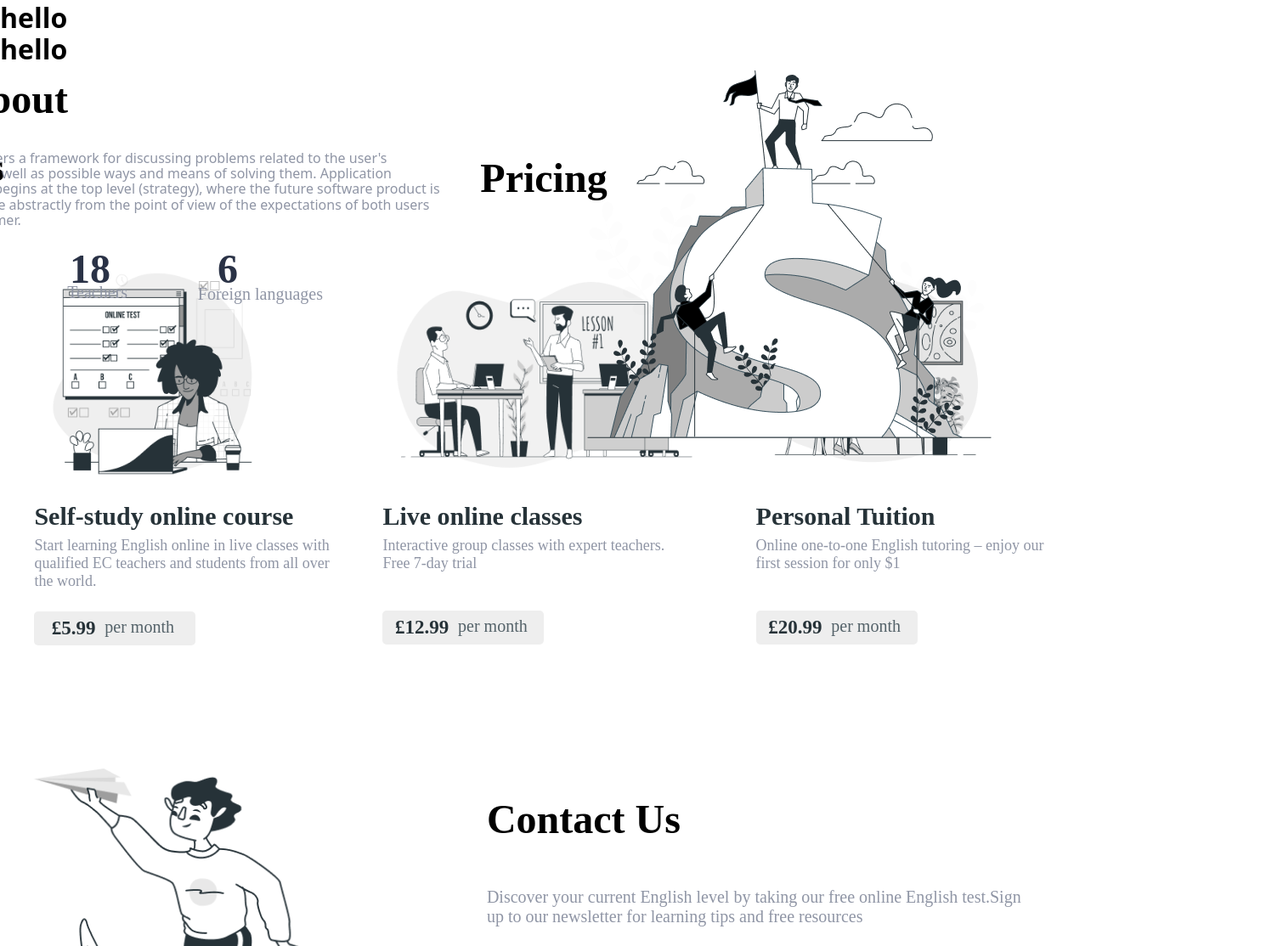
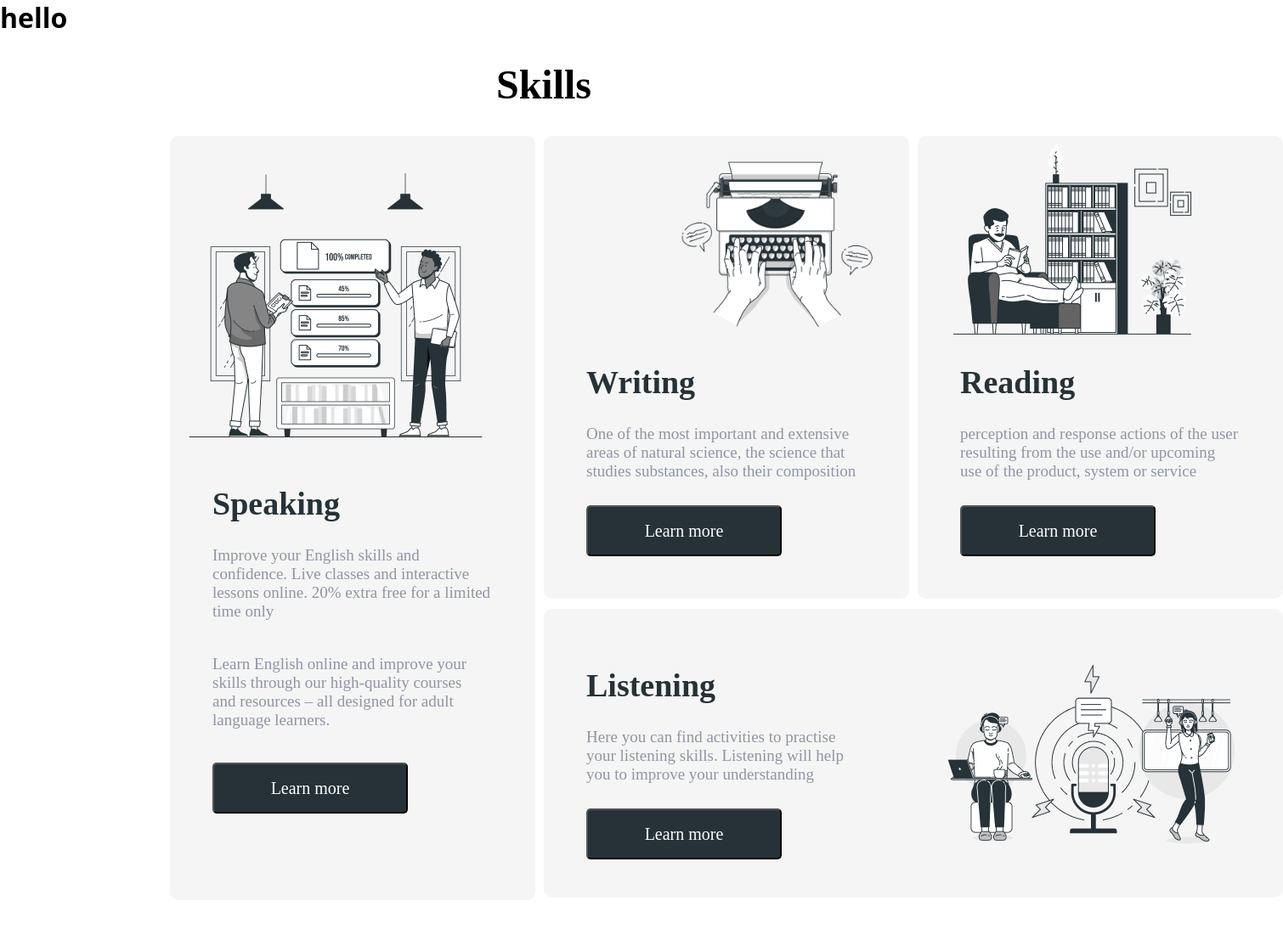
Before and after one commit to zxcenez/tim_prot, a website built with Parcel: page src/index.html in a window 1280 px wide. Shown: the part 82-1196 px from the top of the page at 85% size, 1510 px wide, since content can reach past the window. Built offline with nearby package versions, Linux system fonts and the light colour scheme.

Commit message:
skill
skill

```diff
--- a/src/partials/aboutus.html
+++ b/src/partials/aboutus.html
@@ -1,4 +1,4 @@
-<section>
+<!-- <section>
     <div>
         <div>
         <h2 class="Aboutus">
@@ -30,4 +30,4 @@
         </div>
         <img class="photo" src="/src/img/dollar.png" alt="">
     </div>
-</section>
+</section> -->
--- a/src/partials/skills.html
+++ b/src/partials/skills.html
@@ -1 +1,73 @@
-<h1>hello</h1>
+<section class="section_skil">
+    <div class="titl_skil">
+        <h1 class="titl__red_skil">Skills</h1>
+    </div>
+    <div class="conteiner">
+        <div class="div_red_flex">
+            <div class="box1_skil">
+                <img class="img_box1__skil" src="/src/img/skil_box1.png" alt="img">
+                    <div class="pad_red_box_skill">
+                        <h1 class="titl_box_skil">
+                            Speaking
+                        </h1>
+                        <p class="p_box_skil b1oxred">
+                            Improve your English skills and confidence.
+                            Live classes and interactive lessons online.
+                            20% extra free for a limited time only
+                        </p>
+                        <p class="p_box_skil_obza">
+                            Learn English online and improve your
+                            skills through our high-quality courses
+                            and resources – all designed for adult language learners.
+                        </p>
+                        <button type="button" class="button_skil">Learn more</button>
+                    </div>
+            </div>
+
+            <div class="red_flex_conteiner">
+                <div class="box2_skil">
+                    <img class="img_box1__skil red22" src="/src/img/skil_box2.png" alt="img">
+                    <div class="pad_red_box_skill">
+                        <h1 class="titl_box_skil">
+                            Writing
+                        </h1>
+                        <p class="p_box_skil">
+                            One of the most important and extensive
+                            areas of natural science, the science that
+                            studies substances, also their composition
+                        </p>
+                        <button type="button" class="button_skil">Learn more</button>
+                    </div>
+                </div>
+                <div class="box3_skil">
+                    <img class="img_box1__skil red33" src="/src/img/skil_box3.png" alt="img">
+                    <div class="pad_red_box_skill">
+                        <h1 class="titl_box_skil">
+                            Reading
+                        </h1>
+                        <p class="p_box_skil">
+                            perception and response actions of the user
+                            resulting from the use and/or upcoming use
+                            of the product, system or service
+                        </p>
+                        <button type="button" class="button_skil">Learn more</button>
+                    </div>
+                </div>
+                <div class="box4_skil">
+                    <img class="img_box1__skil red44" src="/src/img/skil_box4.png" alt="img">
+                    <div class="pad_red_box_skill box4_red_skil">
+                        <h1 class="titl_box_skil">
+                            Listening
+                        </h1>
+                        <p class="p_box_skil">
+                            Here you can find activities to practise
+                            your listening skills. Listening will help you
+                            to improve your understanding
+                        </p>
+                        <button type="button" class="button_skil">Learn more</button>
+                    </div>
+                </div>
+            </div>
+        </div>
+    </div>
+</section>
--- a/src/sass/componens/_aboutus.scss
+++ b/src/sass/componens/_aboutus.scss
@@ -1,107 +1,107 @@
-.pp {
-    position: absolute;
-    color: #8F95A5;
-    width: 635px;
-    margin-top: 100px;
-    right: 755px;
-}
+// .pp {
+//     position: absolute;
+//     color: #8F95A5;
+//     width: 635px;
+//     margin-top: 100px;
+//     right: 755px;
+// }
 
-.Aboutus {
-    position: absolute;
-    color: #000;
-    right: 1200px;
-    background-clip: border-box;
-    background-image: none;
-    font-family: Poppins;
-    font-size: 48px;
-    font-style: normal;
-    font-weight: 600;
-    line-height: 80px;
-    /* 166.667% */
-}
+// .Aboutus {
+//     position: absolute;
+//     color: #000;
+//     right: 1200px;
+//     background-clip: border-box;
+//     background-image: none;
+//     font-family: Poppins;
+//     font-size: 48px;
+//     font-style: normal;
+//     font-weight: 600;
+//     line-height: 80px;
+//     /* 166.667% */
+// }
 
-.wow {
-    position: absolute;
-    margin-top: 200px;
-    right: 1290px;
-    color: #2A3246;
-    font-family: Poppins;
-    font-size: 48px;
-    font-style: normal;
-    font-weight: 600;
-    line-height: 80px;
-    /* 166.667% */
+// .wow {
+//     position: absolute;
+//     margin-top: 200px;
+//     right: 1290px;
+//     color: #2A3246;
+//     font-family: Poppins;
+//     font-size: 48px;
+//     font-style: normal;
+//     font-weight: 600;
+//     line-height: 80px;
+//     /* 166.667% */
 
-}
+// }
 
-.waw {
-    position: absolute;
-    right: 1150px;
-    margin-top: 200px;
-    color: #2A3246;
-    font-family: Poppins;
-    font-size: 48px;
-    font-style: normal;
-    font-weight: 600;
-    line-height: 80px;
-    /* 166.667% */
-}
+// .waw {
+//     position: absolute;
+//     right: 1150px;
+//     margin-top: 200px;
+//     color: #2A3246;
+//     font-family: Poppins;
+//     font-size: 48px;
+//     font-style: normal;
+//     font-weight: 600;
+//     line-height: 80px;
+//     /* 166.667% */
+// }
 
-.www {
-    position: absolute;
-    color: #2A3246;
-    right: 1000px;
-    margin-top: 200px;
-    font-family: Poppins;
-    font-size: 48px;
-    font-style: normal;
-    font-weight: 600;
-    line-height: 80px;
-    /* 166.667% */
-}
+// .www {
+//     position: absolute;
+//     color: #2A3246;
+//     right: 1000px;
+//     margin-top: 200px;
+//     font-family: Poppins;
+//     font-size: 48px;
+//     font-style: normal;
+//     font-weight: 600;
+//     line-height: 80px;
+//     /* 166.667% */
+// }
 
 
-.photo {
-    position: absolute;
-    right: 100px;
-    width: 500px;
-    height: 500px;
-    margin-top: -100px;
-}
+// .photo {
+//     position: absolute;
+//     right: 100px;
+//     width: 500px;
+//     height: 500px;
+//     margin-top: -100px;
+// }
 
-.Pupils {
-    position: absolute;
-    color: #8F95A5;
-    margin-top: 240px;
-    right: 1300px;
-    font-family: Poppins;
-    font-size: 20px;
-    font-style: normal;
-    font-weight: 400;
-    line-height: normal;
-}
+// .Pupils {
+//     position: absolute;
+//     color: #8F95A5;
+//     margin-top: 240px;
+//     right: 1300px;
+//     font-family: Poppins;
+//     font-size: 20px;
+//     font-style: normal;
+//     font-weight: 400;
+//     line-height: normal;
+// }
 
 
-.Teachers {
-    position: absolute;
-    color: #8F95A5;
-    right: 1130px;
-    margin-top: 220px;
-    font-family: Poppins;
-    font-size: 20px;
-    font-style: normal;
-    font-weight: 400;
-    line-height: normal;
-}
+// .Teachers {
+//     position: absolute;
+//     color: #8F95A5;
+//     right: 1130px;
+//     margin-top: 220px;
+//     font-family: Poppins;
+//     font-size: 20px;
+//     font-style: normal;
+//     font-weight: 400;
+//     line-height: normal;
+// }
 
-.languages {
-    position: absolute;
-    color: #8F95A5;
-    right: 900px;
-    margin-top: 203px;
-    font-family: Poppins;
-    font-size: 20px;
-    font-style: normal;
-    font-weight: 400;
-    line-height: normal;
-}
+// .languages {
+//     position: absolute;
+//     color: #8F95A5;
+//     right: 900px;
+//     margin-top: 203px;
+//     font-family: Poppins;
+//     font-size: 20px;
+//     font-style: normal;
+//     font-weight: 400;
+//     line-height: normal;
+// }
--- a/src/sass/componens/skills.scss
+++ b/src/sass/componens/skills.scss
@@ -0,0 +1,156 @@
+.section_skil {
+    margin-bottom: 100px;
+}
+
+// flex
+.div_red_flex {
+    display: flex;
+    grid-gap: 10px;
+}
+
+.red_flex_conteiner {
+    display: flex;
+    flex-wrap: wrap;
+}
+
+// flex
+.pad_red_box_skill {
+    margin: 0px 50px;
+}
+
+// titl
+.titl_skil {
+    text-align: center;
+}
+
+.titl__red_skil {
+    padding: 20px;
+    color: #000;
+    font-family: Poppins;
+    font-size: 48px;
+    font-style: normal;
+    font-weight: 600;
+    line-height: 80px;
+}
+
+// text
+.titl_box_skil {
+    color: #263238;
+    font-family: Poppins;
+    font-size: 38px;
+    font-style: normal;
+    font-weight: 600;
+    line-height: 80px;
+    padding-bottom: 10px;
+}
+
+.p_box_skil {
+    padding-bottom: 10px;
+    width: 330px;
+    color: #8F95A5;
+    font-family: Poppins;
+    font-size: 19px;
+    font-style: normal;
+    font-weight: 400;
+    line-height: normal;
+}
+
+.b1oxred {
+    padding-bottom: 40px;
+}
+
+.p_box_skil_obza {
+    padding-bottom: 20px;
+    width: 300px;
+    color: #8F95A5;
+    font-family: Poppins;
+    font-size: 19px;
+    font-style: normal;
+    font-weight: 400;
+    line-height: normal;
+}
+
+// text
+// butn
+
+
+.button_skil {
+    width: 230px;
+    height: 60px;
+    border-radius: 5px;
+    background: #263238;
+    cursor: pointer;
+    transition: 0.3s;
+
+    color: #FFF;
+    font-family: Poppins;
+    font-size: 20px;
+    font-style: normal;
+    font-weight: 500;
+    line-height: normal;
+    margin-top: 19px;
+}
+
+.button_skil:hover {
+    color: #000;
+    background-color: #ffffff00;
+    border: 2px solid #000;
+}
+
+// box1
+.box1_skil {
+    width: 430px;
+    height: 900px;
+    border-radius: 10px;
+    background: #F5F5F5;
+}
+
+// box1
+// box2
+.box2_skil {
+    margin: 0px 10px 0px 0px;
+    width: 430px;
+    height: 545px;
+    border-radius: 10px;
+    background: #F5F5F5;
+}
+
+// box2
+// box3
+.box3_skil {
+    width: 430px;
+    height: 545px;
+    border-radius: 10px;
+    background: #F5F5F5;
+}
+
+// box3
+// box4
+.box4_skil {
+    width: 870px;
+    height: 340px;
+    background: #f5f5f5;
+    border-radius: 10px;
+    margin-top: 10px;
+}
+
+.red44 {
+    float: right;
+    padding: 50px 32px 0px;
+}
+
+.box4_red_skil {
+    margin: 50px;
+}
+
+// box4
+// conteiner
+.conteiner {
+    margin: 0px 25vh;
+}
+
+.red22 {
+    // float: right;
+    margin-left: 150px;
+    height: 247px;
+}
```
Also changed, not shown: src/img/skil_box1.png (added), src/img/skil_box2.png (added), src/img/skil_box3.png (added), src/img/skil_box4.png (added).
